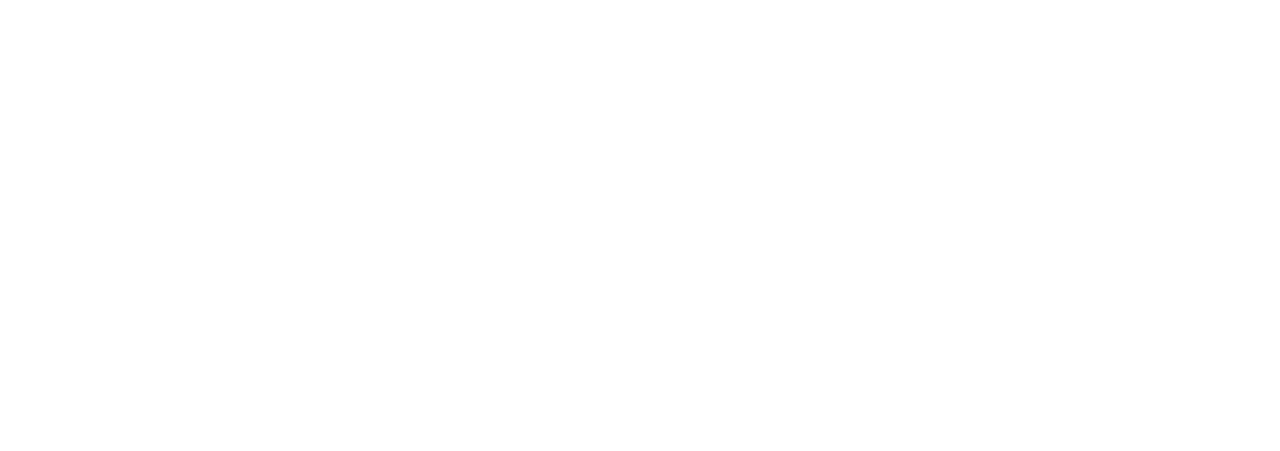
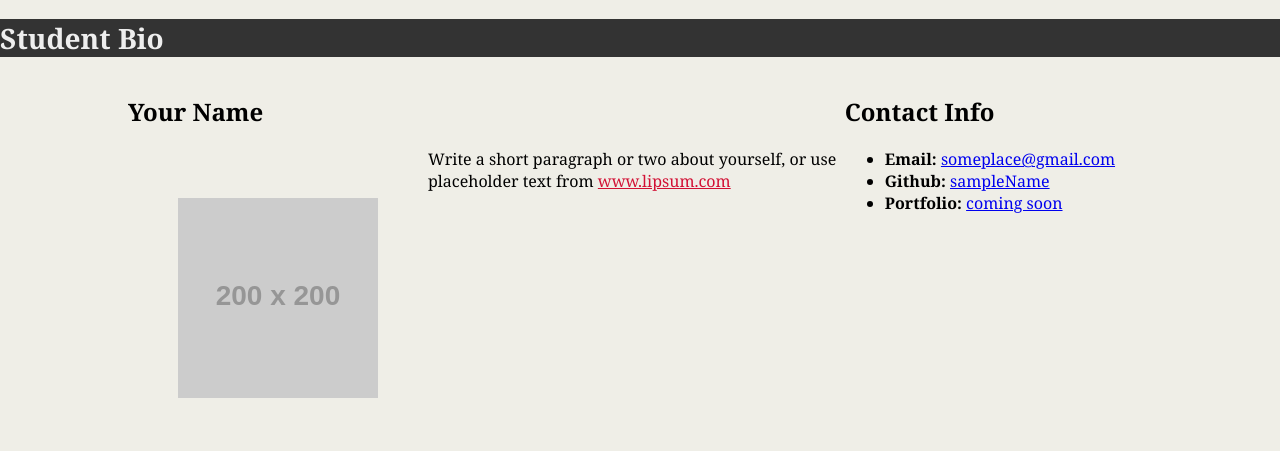
Before and after one commit to baviles/quickapp, a plain HTML site: page index.html in a window 1280 px wide. Drawn offline with Linux system fonts and the light colour scheme; placeholder pictures from the web are drawn by us.

Commit message:
added html and css style sheet

```diff
--- a/index.html
+++ b/index.html
@@ -1,13 +1,50 @@
 <!DOCTYPE html>
-<html lang="en">
+<html lang="en-us">
+
 <head>
-    <meta charset="UTF-8">
-    <title>demofile</title>
-    <meta name="viewport" content="width=device-width, initial-scale=1.0">
-    <meta http-equiv="X-UA-Compatible" content="ie=edge">
-    <title>Document</title>
+  <meta charset="UTF-8">
+  <title>Activity 1: Basic HTML Bio</title>
+  <link rel="stylesheet" type="text/css" href="style.css">
 </head>
+
 <body>
 
+  <!-- Site Header -->
+  <header>
+    <!-- h1: The most important headline -->
+    <h1>Student Bio</h1>
+  </header>
+
+  <div class="container">
+
+    <!-- Section 1: Bio -->
+    <section id="main-bio">
+      <!-- h2: Tier-2 Headline (Not as important as the h1 header, but more than one allowed). -->
+      <h2>Your Name</h2>
+
+      <!-- Image with link -->
+      <img id="bio-image" src="https://placehold.it/200x200" alt="Your Name">
+
+      <!-- Paragraph with embedded link -->
+      <p>Write a short paragraph or two about yourself, or use placeholder text from <a class="link" href="http://www.lipsum.com/">www.lipsum.com</a></p>
+    </section>
+
+    <!-- Section 2: Contact Info -->
+    <section id="contact-info">
+
+      <!-- h2: Tier-2 Headline -->
+      <h2>Contact Info</h2>
+
+      <!-- Unordered list -->
+      <ul>
+        <li><strong>Email:</strong> <a href="#">someplace@gmail.com</a></li>
+        <li><strong>Github:</strong> <a href="#">sampleName</a></li>
+        <li><strong>Portfolio:</strong> <a href="#">coming soon</a></li>
+      </ul>
+
+    </section>
+  </div>
+
 </body>
+
 </html>
--- /dev/null
+++ b/style.css
@@ -0,0 +1,53 @@
+body {
+    background-color: #efeee7;
+    font-family: Georgia, 'Times New Roman', Times, serif;
+    columns: #333333;
+    margin: 0;
+    padding: 0;
+
+}
+
+header {
+    background-color: #333333;
+
+}
+
+h1 {
+    color: #eee;
+    font-size: 28px;
+
+}
+
+h2 {
+    font-size: 24px;
+
+}
+.container{
+    width: 1024px;
+    position: center;
+    margin:0 auto;
+}
+#main-bio, #contact-info, #bio-image{
+    float: left;
+}
+#bio-image {
+    width: 200px;
+    margin: 50px;
+
+}
+
+#main-bio {
+    width: 70%;
+
+}
+
+#content-info {
+    width: 30%;
+    line-height: 10.5;
+
+
+}
+
+.link{
+    color: #d21034;
+}
```
Also changed, not shown: 1 other file.
